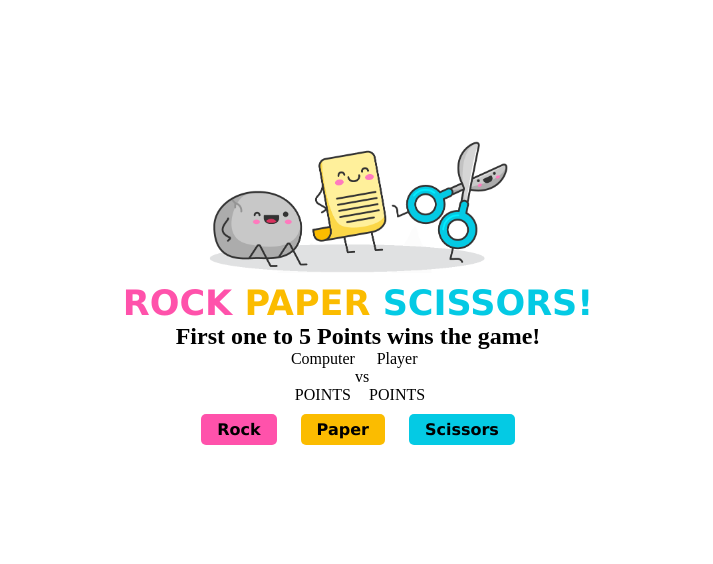
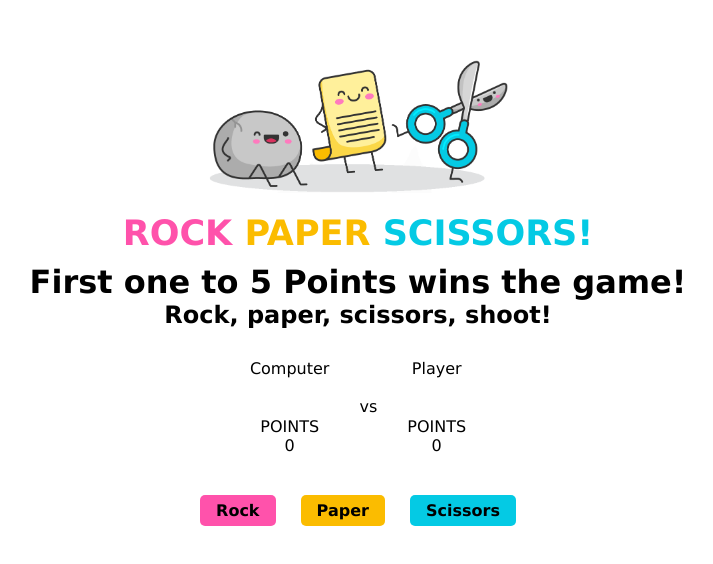
Before and after one commit to tiffany-m/rock-paper-scissors-game, a plain HTML site: page index.html in a window 1280 px wide. Shown: the part 102-666 px from the top of the page, without its empty margins (282-995 px from the left). Drawn offline with Linux system fonts and the light colour scheme.

Commit message:
Still making changes to make UI look nicer

```diff
--- a/index.html
+++ b/index.html
@@ -8,28 +8,30 @@
     <title>Rock Paper Scissors Game</title>
 </head>
 <body>
-    <div class="game-board screen">
+    <div class="screen" id="game-board">
         <img id="characters" src="images/characters.png" />
         <div class="title">
             <span id="rock-text">ROCK </span><span id="paper-text">PAPER </span><span id="scissors-text">SCISSORS!</span>
         </div>
 
-        <h1 class="game-text" id="result"></h1>
-        <h2 id="points-text">First one to 5 Points wins the game!</h2>
+        <div id="results-container">
+            <h1 class="game-text" id="result">First one to 5 Points wins the game!</h1>
+            <h2 id="points-text">Rock, paper, scissors, shoot!</h2>
+        </div>
 
         <div id="game-info">
             <div class="computer-info">
                 <div class="game-text">Computer</div>
-                <img id="computer-choice" src="" />
+                <div id="computer-choice">&nbsp</div>
                 <div>POINTS</div>
-                <div id="computer-points-text"></div>
+                <div id="computer-points-text">0</div>
             </div>
             <div id="vs">vs</div>
             <div class="player-info">
                 <div class="game-text">Player</div>
-                <img id="player-choice" src=""/>
+                <div id="player-choice">&nbsp</div>
                 <div>POINTS</div>
-                <div id="player-points-text"></div>
+                <div id="player-points-text">0</div>
             </div>
         </div>
 
--- a/scripts.js
+++ b/scripts.js
@@ -79,8 +79,8 @@ function playRound(computer, player) {
 }
 
 function game() {
-    computerOption.src = `images/${computerChoice}.png`;
-    playerOption.src = `images/${playerChoice}.png`;
+    computerOption.textContent = `${computerChoice.toUpperCase()}`;
+    playerOption.textContent = `${playerChoice.toUpperCase()}`;
 
     playRound(computerChoice, playerChoice);
 }
--- a/styles.css
+++ b/styles.css
@@ -2,6 +2,7 @@
     padding: 0;
     margin: 0;
     box-sizing: border-box;
+    font-family: 'Lucida Sans', 'Lucida Sans Regular', 'Lucida Grande', 'Lucida Sans Unicode', Geneva, Verdana, sans-serif;
 }
 
 .screen {
@@ -15,6 +16,10 @@
 }
 
 /* GAME BOARD SCREEN -------------------------------------------------------------------------------------*/
+#game-board {
+    display: flex;
+    gap: 10px;
+}
 /* Image ---------------------- */
 #characters {
     height: auto;
@@ -25,7 +30,6 @@
 .title {
     font-size: 35px;
     font-weight: bold;
-    font-family: 'Lucida Sans', 'Lucida Sans Regular', 'Lucida Grande', 'Lucida Sans Unicode', Geneva, Verdana, sans-serif;
 }
 
 #rock-text { color: #FF52AB; }
@@ -36,7 +40,6 @@
 .btn-choice {
     font-size: 16px;
     font-weight: bold;
-    font-family: 'Lucida Sans', 'Lucida Sans Regular', 'Lucida Grande', 'Lucida Sans Unicode', Geneva, Verdana, sans-serif;
     padding: 6px 16px;
     border-radius: 5px;
     border: none;
@@ -57,14 +60,19 @@ button:focus {
 
 /* Computer/Player Choices ------------------ */
 #computer-choice, #player-choice {
-    max-height: 90px;
-    max-width: 60px;
-    height: auto;
-    width: 60px;
+    font-size: 12;
+    font-weight: bold;
+    margin: 10px 0 10px 0;
 }
 
 #game-info {
     display: flex;
     justify-content: center;
     align-items: center;
+    gap: 30px;
+    margin-bottom: 20px;
 }
+
+#results-container {
+    margin-bottom: 20px;
+}
```
Also changed, not shown: images/Paper.png (deleted), images/Rock.png (deleted), images/Scissors.png (deleted).
